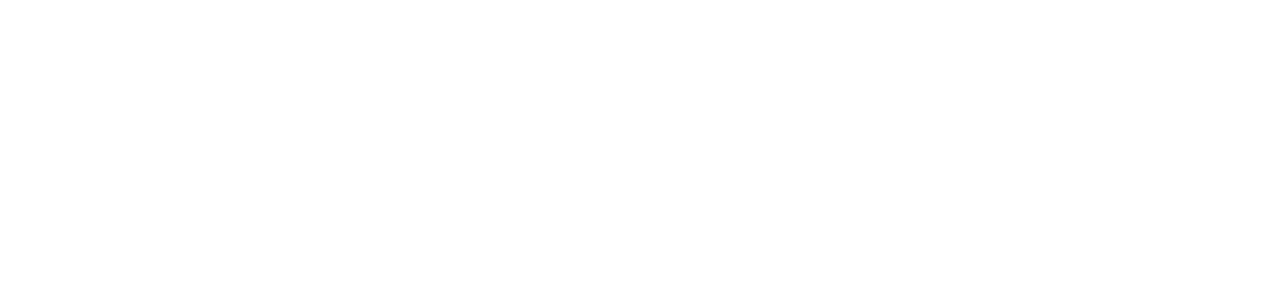
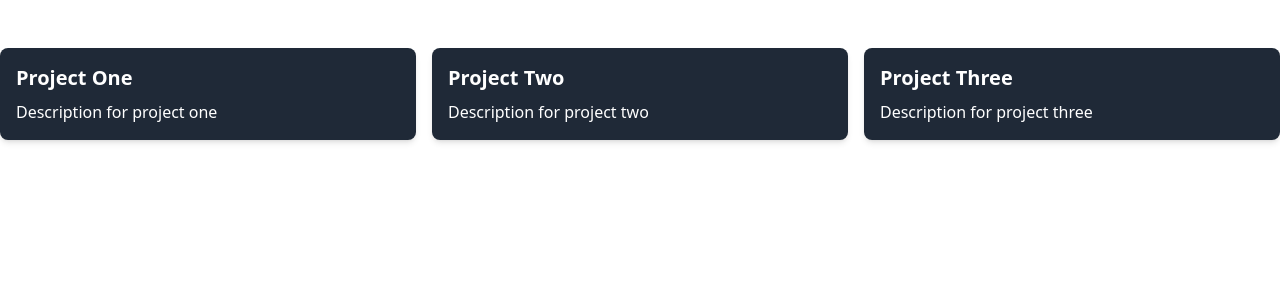
Before and after one commit to sujalcharati/portfolio, a Next.js app: page /Projects in a window 1280 px wide. Shown: the top 300 px of the page. Built offline with nearby package versions, Linux system fonts and the light colour scheme.

Commit message:
navigation

```diff
--- a/app/components/Header.tsx
+++ b/app/components/Header.tsx
@@ -11,10 +11,10 @@
         <div className="text-white" style={style}>
             <nav>
             <ul className="flex items-center justify-center list-none p-0" style={{ backgroundColor: 'black', fontSize: '18px' }}>
-            <li className="mr-5"><Link href="/home">Home</Link></li>
-            <li className="mr-5"><Link href="/projects">Projects</Link></li>
-            <li className="mr-5"><Link href="/resume">Resume</Link></li>
-            <li><Link href="#contact">Contact</Link></li>
+            <li className="mr-5"><Link href="/Home">Home</Link></li>
+            <li className="mr-5"><Link href="/Projects">Projects</Link></li>
+            <li className="mr-5"><Link href="/Resume">Resume</Link></li>
+            <li><Link href="/Contact">Contact</Link></li>
             </ul>
             </nav>
         </div>
--- a/app/components/Projects.tsx
+++ b/app/components/Projects.tsx
@@ -2,8 +2,24 @@
 import React from 'react'
 
 export const Projects: React.FC = () => {
+  const projectList = [
+    { title: 'Project One', description: 'Description for project one' },
+    { title: 'Project Two', description: 'Description for project two' },
+    { title: 'Project Three', description: 'Description for project three' },
+    // Add more projects as needed
+  ];
+
   return (
-    <div className='text-white'>Projects</div>
-
-  )
+    <div className='text-white'>
+      <h2 className='text-2xl mb-4'>Projects</h2>
+      <div className='grid grid-cols-1 md:grid-cols-2 lg:grid-cols-3 gap-4'>
+        {projectList.map((project, index) => (
+          <div key={index} className='bg-gray-800 p-4 rounded-lg shadow-md'>
+            <h3 className='text-xl font-bold mb-2'>{project.title}</h3>
+            <p>{project.description}</p>
+          </div>
+        ))}
+      </div>
+    </div>
+  );
 }
--- a/app/page.tsx
+++ b/app/page.tsx
@@ -2,8 +2,7 @@
 import ThreeScene from './components/ThreeScene';
 import { Header } from './components/Header';
 import {Homepage} from './components/Homepage';
-// import Link from "next/link";
-
+import Projects from './Projects/page';
 
 
 export default function Home() {
@@ -13,6 +12,7 @@
       <Header style={{ position: 'relative', zIndex: 1, backgroundColor: 'rgba(255, 255, 255, 0.8)' }} />
 
       <Homepage/>
+
     </div>
   );
 }
```
